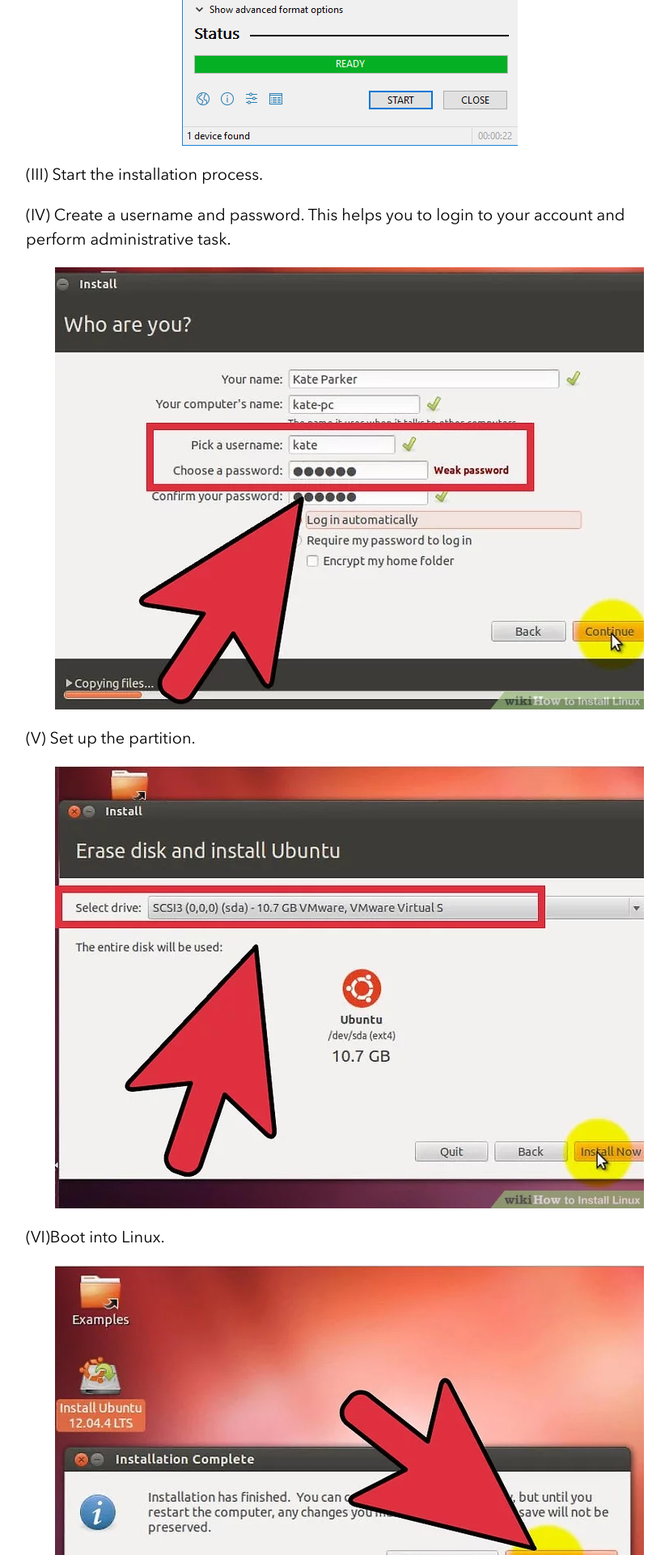
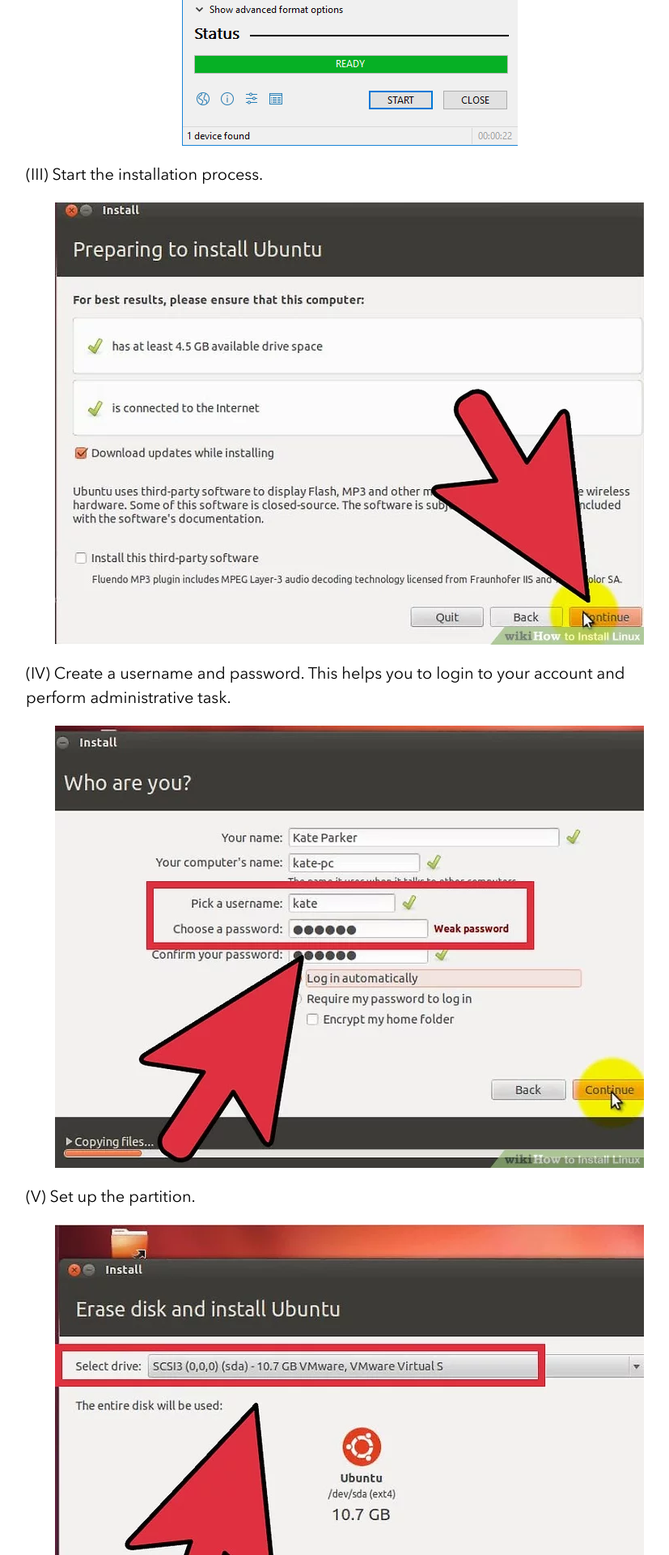
Before and after one commit to 49ku5h/MY-WEBSITE, a Jekyll site: the page built from _posts/2020-01-10-Getting-Started-With-Linux.md, in a window 1280 px wide. Shown: the part 2118-4038 px from the top of the page at 81% size, without its empty margins (208-1035 px from the left). Built offline with Jekyll 4.4.1, drawn with Linux system fonts in a browser that asks for light colours; nearby versions of some CDN libraries; comment, search, counter and statistics services are not loaded.

Commit message:
Update 2020-01-10-Getting-Started-With-Linux.md

```diff
--- a/_posts/2020-01-10-Getting-Started-With-Linux.md
+++ b/_posts/2020-01-10-Getting-Started-With-Linux.md
@@ -28,6 +28,8 @@
 ![A screenshot of my laptop](/assets/images/rufus_en.png)
 
 (III) Start the installation process.
+
+![A screenshot of my laptop](/assets/images/Shifting-to-Ubuntu/installl.jpeg)
 
 (IV) Create a username and password. This helps you to login to your account and perform administrative task.
 
```
